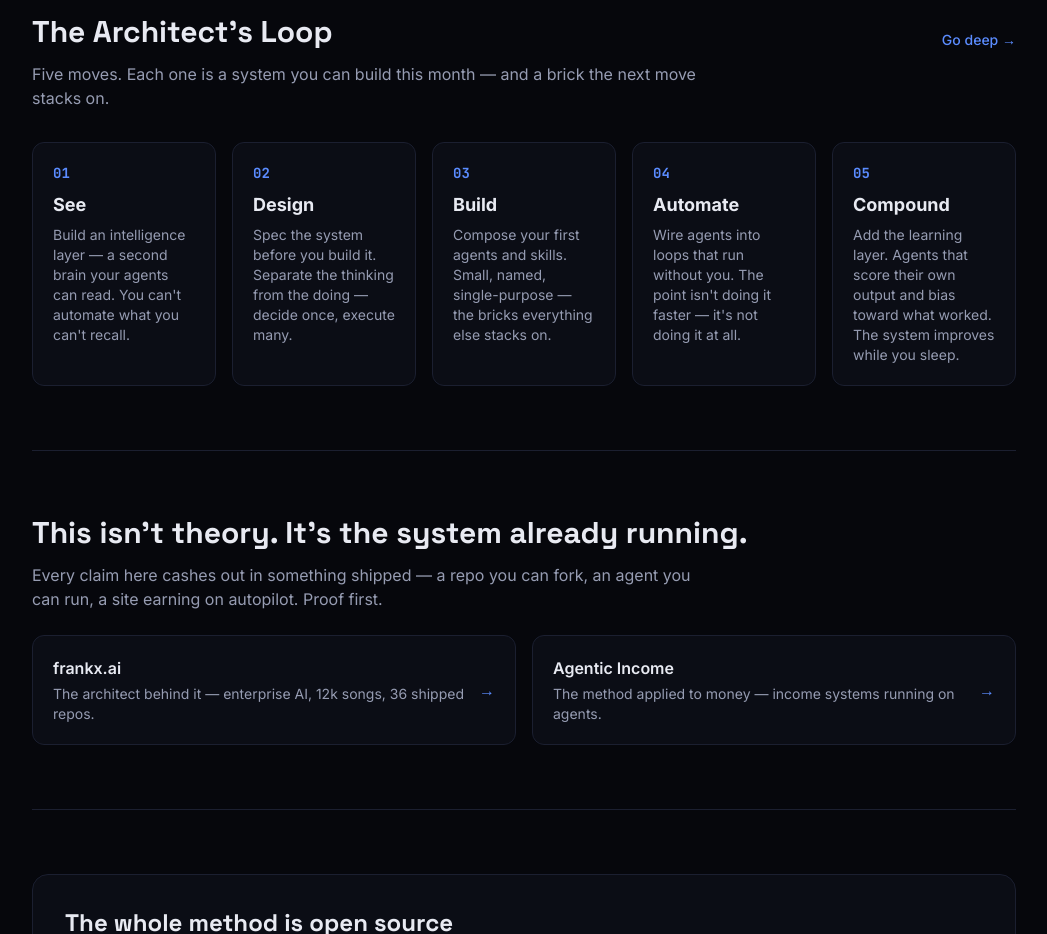
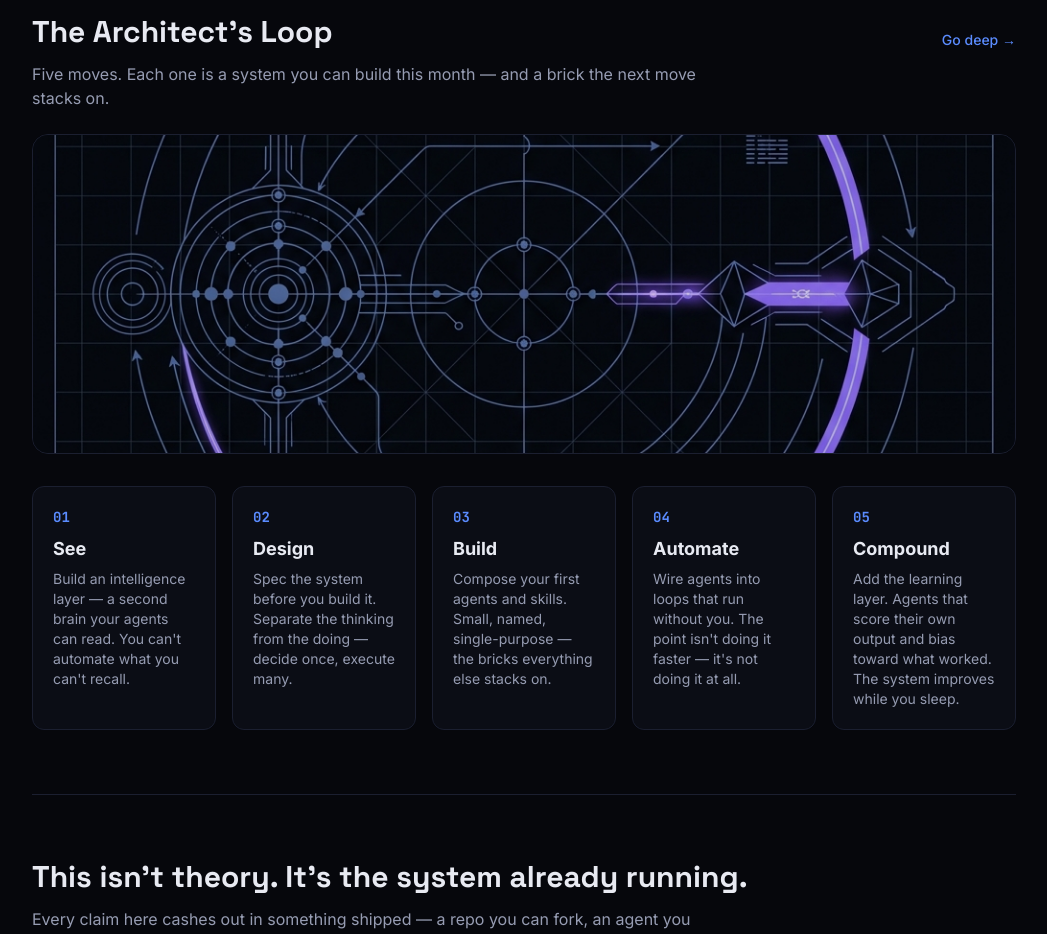
Before and after one commit to frankxai/realityarchitect, a Next.js app: page / in a window 1280 px wide. Shown: the part 1160-2094 px from the top of the page, without its empty margins (116-1163 px from the left). Built offline with nearby package versions, Linux system fonts and the light colour scheme.

Commit message:
feat(visual): embed tech-blueprint illustrations for Loop and reality.md

```diff
--- a/app/page.tsx
+++ b/app/page.tsx
@@ -57,6 +57,10 @@ export default function Home() {
           <Link href="/method" className="text-sm font-medium text-accent hover:underline">Go deep →</Link>
         </div>
         <p className="mt-3 max-w-2xl text-muted">Five moves. Each one is a system you can build this month — and a brick the next move stacks on.</p>
+        <div className="mt-6 aspect-video max-h-[320px] w-full overflow-hidden rounded-2xl border border-border glass relative flex items-center justify-center">
+          {/* eslint-disable-next-line @next/next/no-img-element */}
+          <img src="/images/loop-blueprint.png" alt="The Architect's Loop Blueprint" className="object-cover w-full h-full opacity-90" loading="lazy" />
+        </div>
         <div className="mt-8 grid gap-4 sm:grid-cols-2 lg:grid-cols-5">
           {LOOP.map((m) => (
             <div key={m.n} className="rounded-xl border border-border glass p-5">
--- a/app/standard/page.tsx
+++ b/app/standard/page.tsx
@@ -49,6 +49,11 @@ export default function Standard() {
         <div className="text-ink">~/reality.md <span className="text-muted">— the contract. You write it, agents read it.</span></div>
         <div className="mt-2 text-ink">~/.reality/ <span className="text-muted">— the state. Agents maintain it, you review it.</span></div>
         <div className="mt-4 text-muted">No SaaS. No account. No lock-in. A markdown file, readable by every harness that exists.</div>
+      </div>
+
+      <div className="mt-6 aspect-video max-h-[320px] w-full overflow-hidden rounded-2xl border border-border glass relative flex items-center justify-center">
+        {/* eslint-disable-next-line @next/next/no-img-element */}
+        <img src="/images/reality-spec.png" alt="reality.md Standard Specification Blueprint" className="object-cover w-full h-full opacity-90" loading="lazy" />
       </div>
 
       <h2 className="mt-16 text-2xl font-bold text-ink">Eight sections, eight levers</h2>
--- a/components/MethodContent.tsx
+++ b/components/MethodContent.tsx
@@ -247,6 +247,10 @@ export function MethodContent() {
           <Link href="/assess" className="rounded-lg border border-border px-6 py-3 font-semibold text-ink hover:border-accent transition">
             Assess your gap →
           </Link>
+        </div>
+        <div className="mt-10 aspect-video max-h-[360px] w-full overflow-hidden rounded-2xl border border-border glass relative flex items-center justify-center">
+          {/* eslint-disable-next-line @next/next/no-img-element */}
+          <img src="/images/loop-blueprint.png" alt="The Architect's Loop Blueprint" className="object-cover w-full h-full opacity-90" loading="lazy" />
         </div>
       </section>
 
```
Also changed, not shown: public/images/loop-blueprint.png (added), public/images/reality-spec.png (added).
